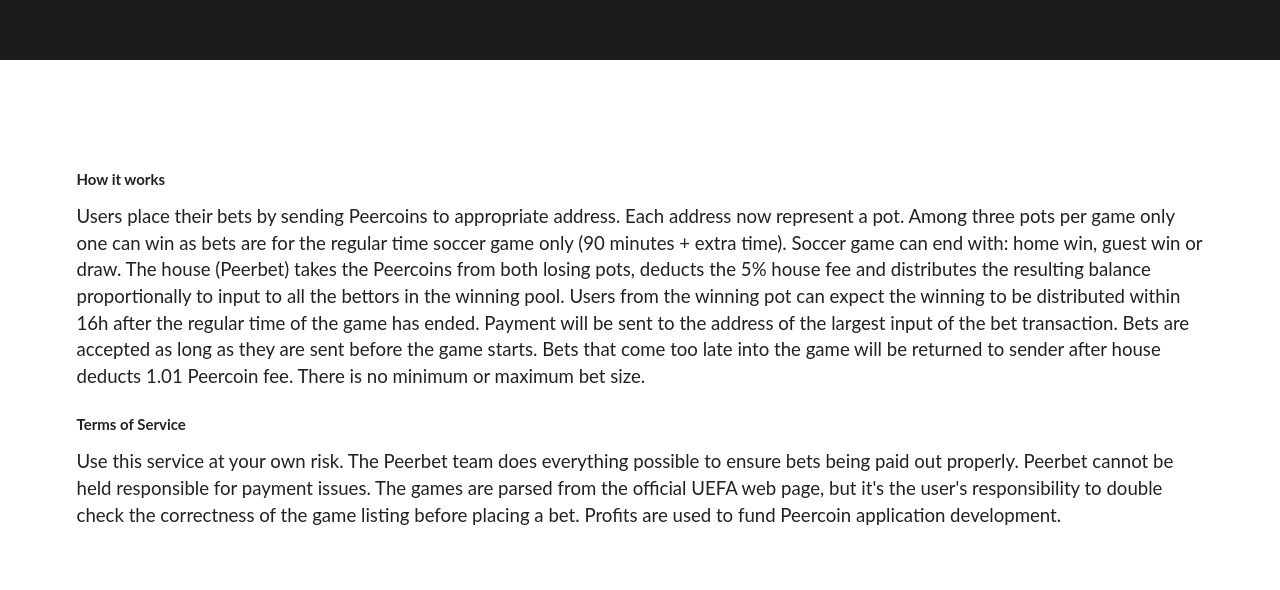
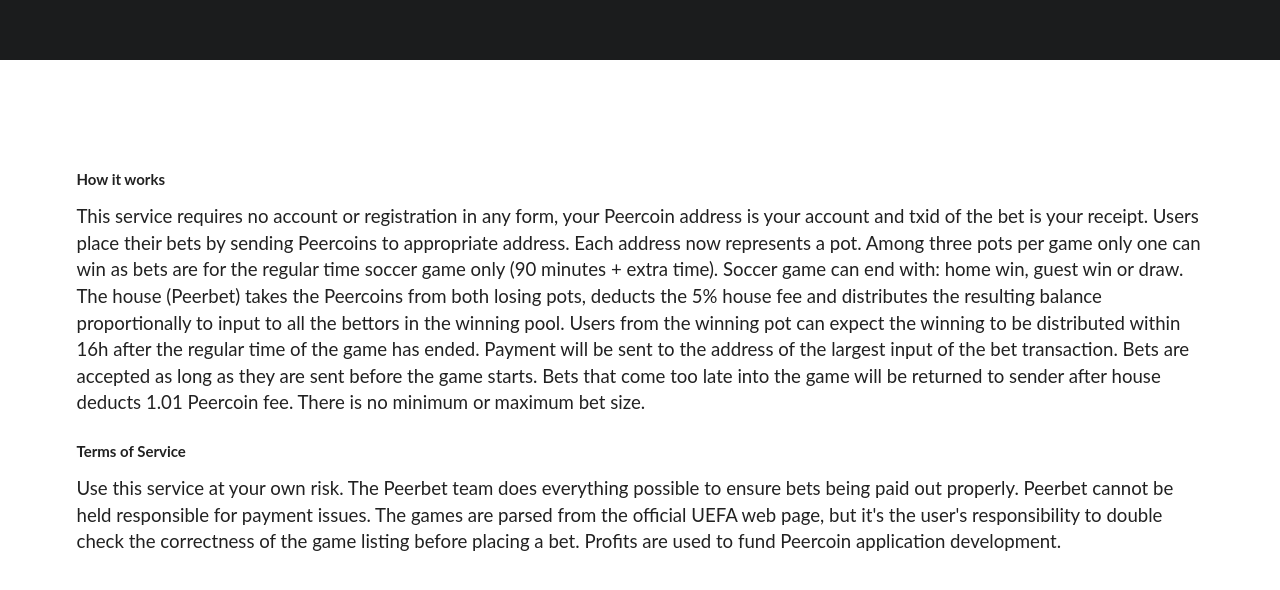
Before and after one commit to peerchemist/Peerbet, a plain HTML site: page index.html in a window 1280 px wide. Shown: the part 640-1230 px from the top of the page. Drawn offline with Linux system fonts and the light colour scheme; no server answers.

Commit message:
update text

```diff
--- a/index.html
+++ b/index.html
@@ -188,8 +188,9 @@
         <div class="sixteen wide column">
           <h4 class="ui header">How it works</h4>
           <p>
+            This service requires no account or registration in any form, your Peercoin address is your account and txid of the bet is your receipt.
             Users place their bets by sending Peercoins to appropriate address.
-            Each address now represent a pot.
+            Each address now represents a pot.
             Among three pots per game only one can win as bets are for the regular time soccer game only (90 minutes + extra time).
             Soccer game can end with: home win, guest win or draw.
             The house (Peerbet) takes the Peercoins from both losing pots, deducts the 5% house fee and distributes the resulting balance proportionally to input to all the bettors in the winning pool.
```
